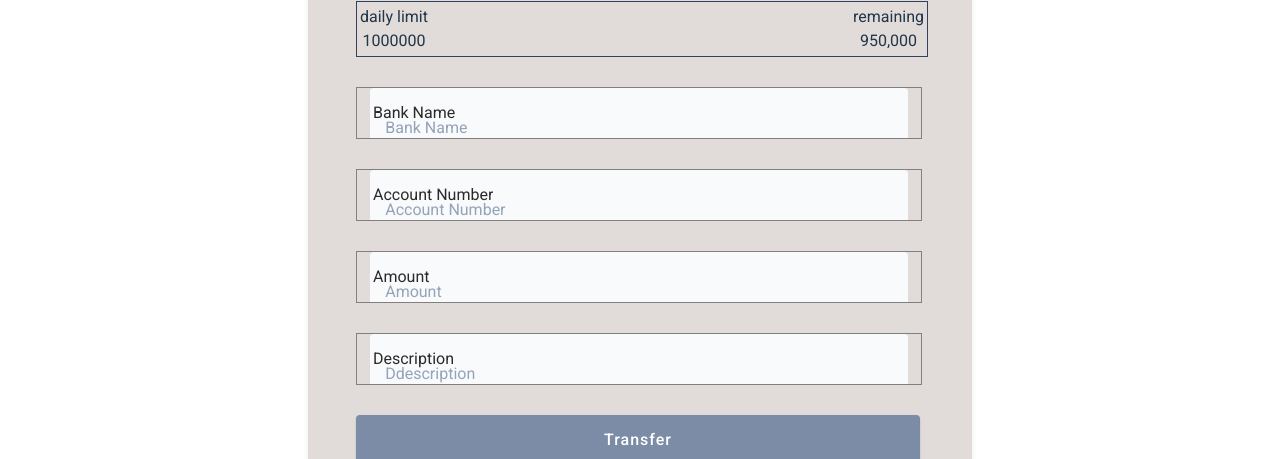
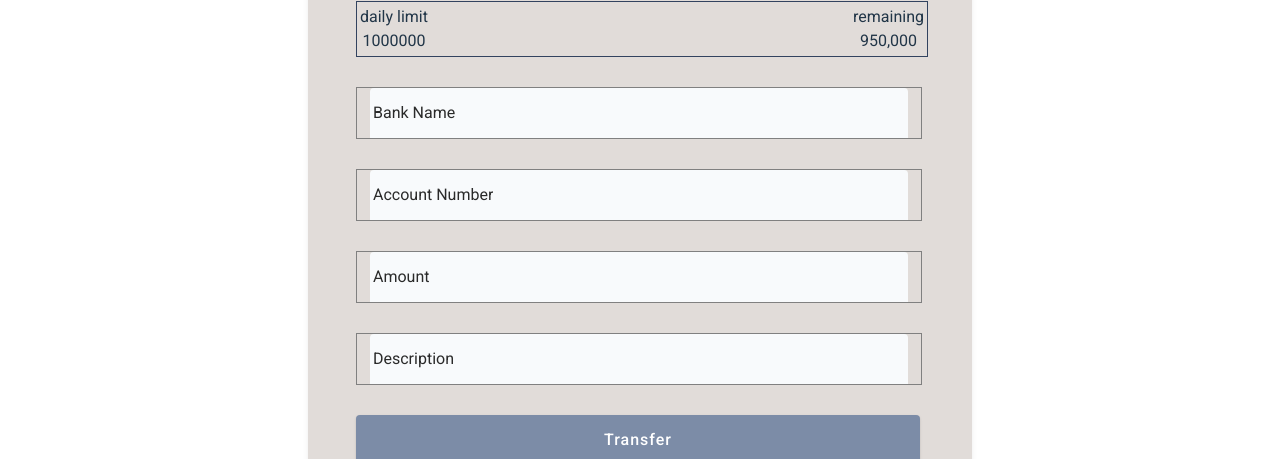
Before and after one commit to MalachyCode/Explore-bank-app, a React (Vite) app in the folder UI/: page /dashboard-client/1/transfer in a window 1280 px wide. Shown: the part 171-630 px from the top of the page. Built offline with nearby package versions, Linux system fonts and the light colour scheme; no server answers.

Commit message:
Updating form input parameters to suit new form input by removing placeholders in Transfer Page

```diff
--- a/UI/src/pages/ClientDashboard/sections/TransferPage/Transfer.tsx
+++ b/UI/src/pages/ClientDashboard/sections/TransferPage/Transfer.tsx
@@ -85,7 +85,7 @@ const Transfer = () => {
       id: 'bankName',
       name: 'bankName',
       type: 'text',
-      placeholder: 'Bank Name',
+      // placeholder: 'Bank Name',
       errorMessage: 'Enter a valid bank name',
       label: 'Bank Name',
       required: true,
@@ -94,7 +94,7 @@ const Transfer = () => {
       id: 'accountNumber',
       name: 'accountNumber',
       type: 'text',
-      placeholder: 'Account Number',
+      // placeholder: 'Account Number',
       errorMessage: accountErrorMessage ? accountErrorMessage : '',
       // errorMessage: `Can't find account with account number ${transferDetials.accountNumber}`,
       label: 'Account Number',
@@ -108,7 +108,7 @@ const Transfer = () => {
       id: 'amount',
       name: 'amount',
       type: 'text',
-      placeholder: 'Amount',
+      // placeholder: 'Amount',
       errorMessage: 'Enter transfer amount',
       label: 'Amount',
       required: true,
@@ -117,7 +117,7 @@ const Transfer = () => {
       id: 'description',
       name: 'description',
       type: 'text',
-      placeholder: 'Ddescription',
+      // placeholder: 'Ddescription',
       errorMessage: 'Enter transfer description',
       label: 'Description',
       required: true,
```
